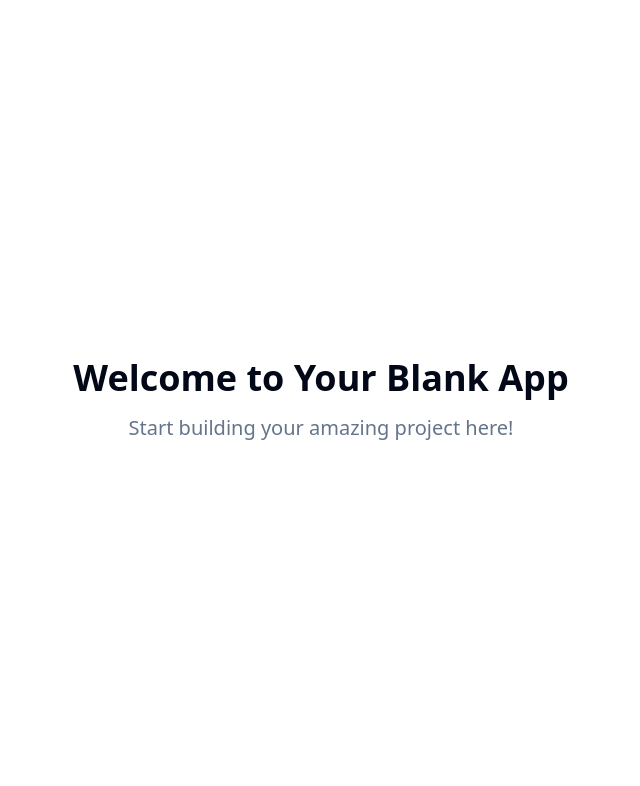
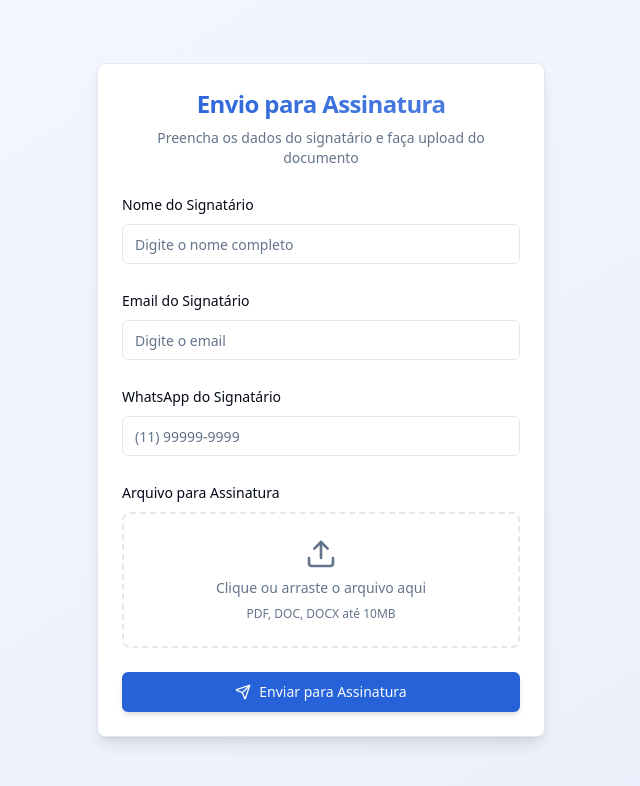
Before and after one commit to alezlopez/zap-sign-sender, a React (Vite) app: page / in a window 1280 px wide. Shown: the top 786 px of the page, without its empty margins (319-959 px from the left). Built offline with nearby package versions, Linux system fonts and the light colour scheme.

Commit message:
Add form for webhook submission
Create a simple form with fields for signer name, email, WhatsApp, and file upload, to submit data to a specified webhook.

```diff
--- /dev/null
+++ b/src/components/SignatureForm.tsx
@@ -0,0 +1,280 @@
+import { useState } from 'react';
+import { Button } from '@/components/ui/button';
+import { Input } from '@/components/ui/input';
+import { Label } from '@/components/ui/label';
+import { Card, CardContent, CardDescription, CardHeader, CardTitle } from '@/components/ui/card';
+import { Upload, FileText, Send, CheckCircle } from 'lucide-react';
+import { useToast } from '@/hooks/use-toast';
+
+interface FormData {
+  nome: string;
+  email: string;
+  whatsapp: string;
+  arquivo: File | null;
+}
+
+const SignatureForm = () => {
+  const [formData, setFormData] = useState<FormData>({
+    nome: '',
+    email: '',
+    whatsapp: '',
+    arquivo: null
+  });
+  const [isLoading, setIsLoading] = useState(false);
+  const [isDragOver, setIsDragOver] = useState(false);
+  const { toast } = useToast();
+
+  const handleInputChange = (field: keyof FormData, value: string) => {
+    setFormData(prev => ({
+      ...prev,
+      [field]: value
+    }));
+  };
+
+  const handleFileChange = (event: React.ChangeEvent<HTMLInputElement>) => {
+    const file = event.target.files?.[0] || null;
+    setFormData(prev => ({
+      ...prev,
+      arquivo: file
+    }));
+  };
+
+  const handleDrop = (event: React.DragEvent<HTMLDivElement>) => {
+    event.preventDefault();
+    setIsDragOver(false);
+
+    const file = event.dataTransfer.files[0];
+    if (file) {
+      setFormData(prev => ({
+        ...prev,
+        arquivo: file
+      }));
+    }
+  };
+
+  const handleDragOver = (event: React.DragEvent<HTMLDivElement>) => {
+    event.preventDefault();
+    setIsDragOver(true);
+  };
+
+  const handleDragLeave = (event: React.DragEvent<HTMLDivElement>) => {
+    event.preventDefault();
+    setIsDragOver(false);
+  };
+
+  const validateForm = (): boolean => {
+    if (!formData.nome.trim()) {
+      toast({
+        title: "Erro de validação",
+        description: "Nome do signatário é obrigatório",
+        variant: "destructive",
+      });
+      return false;
+    }
+
+    if (!formData.email.trim() || !formData.email.includes('@')) {
+      toast({
+        title: "Erro de validação",
+        description: "Email válido é obrigatório",
+        variant: "destructive",
+      });
+      return false;
+    }
+
+    if (!formData.whatsapp.trim()) {
+      toast({
+        title: "Erro de validação",
+        description: "WhatsApp é obrigatório",
+        variant: "destructive",
+      });
+      return false;
+    }
+
+    if (!formData.arquivo) {
+      toast({
+        title: "Erro de validação",
+        description: "Arquivo é obrigatório",
+        variant: "destructive",
+      });
+      return false;
+    }
+
+    return true;
+  };
+
+  const handleSubmit = async (event: React.FormEvent) => {
+    event.preventDefault();
+
+    if (!validateForm()) return;
+
+    setIsLoading(true);
+
+    try {
+      const submitFormData = new FormData();
+      submitFormData.append('nome', formData.nome);
+      submitFormData.append('email', formData.email);
+      submitFormData.append('whatsapp', formData.whatsapp);
+      if (formData.arquivo) {
+        submitFormData.append('arquivo', formData.arquivo);
+      }
+
+      const response = await fetch('https://n8n.colegiozampieri.com/webhook/zapsign', {
+        method: 'POST',
+        body: submitFormData,
+      });
+
+      if (response.ok) {
+        toast({
+          title: "Sucesso!",
+          description: "Formulário enviado com sucesso para processamento.",
+        });
+
+        // Reset form
+        setFormData({
+          nome: '',
+          email: '',
+          whatsapp: '',
+          arquivo: null
+        });
+      } else {
+        throw new Error('Falha no envio');
+      }
+    } catch (error) {
+      console.error('Erro ao enviar formulário:', error);
+      toast({
+        title: "Erro",
+        description: "Falha ao enviar o formulário. Tente novamente.",
+        variant: "destructive",
+      });
+    } finally {
+      setIsLoading(false);
+    }
+  };
+
+  return (
+    <div className="min-h-screen bg-gradient-to-br from-primary/5 to-primary/10 p-4 flex items-center justify-center">
+      <Card className="w-full max-w-md shadow-lg">
+        <CardHeader className="text-center space-y-2">
+          <CardTitle className="text-2xl font-bold bg-gradient-to-r from-primary to-primary/80 bg-clip-text text-transparent">
+            Envio para Assinatura
+          </CardTitle>
+          <CardDescription>
+            Preencha os dados do signatário e faça upload do documento
+          </CardDescription>
+        </CardHeader>
+
+        <CardContent>
+          <form onSubmit={handleSubmit} className="space-y-6">
+            <div className="space-y-2">
+              <Label htmlFor="nome" className="text-sm font-medium">
+                Nome do Signatário
+              </Label>
+              <Input
+                id="nome"
+                type="text"
+                placeholder="Digite o nome completo"
+                value={formData.nome}
+                onChange={(e) => handleInputChange('nome', e.target.value)}
+                className="w-full"
+                required
+              />
+            </div>
+
+            <div className="space-y-2">
+              <Label htmlFor="email" className="text-sm font-medium">
+                Email do Signatário
+              </Label>
+              <Input
+                id="email"
+                type="email"
+                placeholder="Digite o email"
+                value={formData.email}
+                onChange={(e) => handleInputChange('email', e.target.value)}
+                className="w-full"
+                required
+              />
+            </div>
+
+            <div className="space-y-2">
+              <Label htmlFor="whatsapp" className="text-sm font-medium">
+                WhatsApp do Signatário
+              </Label>
+              <Input
+                id="whatsapp"
+                type="tel"
+                placeholder="(11) 99999-9999"
+                value={formData.whatsapp}
+                onChange={(e) => handleInputChange('whatsapp', e.target.value)}
+                className="w-full"
+                required
+              />
+            </div>
+
+            <div className="space-y-2">
+              <Label className="text-sm font-medium">Arquivo para Assinatura</Label>
+              <div
+                className={`border-2 border-dashed rounded-lg p-6 text-center transition-colors cursor-pointer ${
+                  isDragOver
+                    ? 'border-primary bg-primary/5'
+                    : 'border-border hover:border-primary/50'
+                }`}
+                onDrop={handleDrop}
+                onDragOver={handleDragOver}
+                onDragLeave={handleDragLeave}
+                onClick={() => document.getElementById('file-input')?.click()}
+              >
+                <input
+                  id="file-input"
+                  type="file"
+                  className="hidden"
+                  onChange={handleFileChange}
+                  accept=".pdf,.doc,.docx"
+                />
+
+                {formData.arquivo ? (
+                  <div className="flex items-center justify-center space-x-2 text-success">
+                    <FileText size={20} />
+                    <span className="text-sm font-medium">
+                      {formData.arquivo.name}
+                    </span>
+                    <CheckCircle size={16} />
+                  </div>
+                ) : (
+                  <div className="space-y-2">
+                    <Upload className="mx-auto h-8 w-8 text-muted-foreground" />
+                    <p className="text-sm text-muted-foreground">
+                      Clique ou arraste o arquivo aqui
+                    </p>
+                    <p className="text-xs text-muted-foreground">
+                      PDF, DOC, DOCX até 10MB
+                    </p>
+                  </div>
+                )}
+              </div>
+            </div>
+
+            <Button
+              type="submit"
+              className="w-full bg-gradient-to-r from-primary to-primary/90 hover:from-primary/90 hover:to-primary shadow-md"
+              disabled={isLoading}
+            >
+              {isLoading ? (
+                <div className="flex items-center space-x-2">
+                  <div className="w-4 h-4 border-2 border-white border-t-transparent rounded-full animate-spin" />
+                  <span>Enviando...</span>
+                </div>
+              ) : (
+                <div className="flex items-center space-x-2">
+                  <Send size={16} />
+                  <span>Enviar para Assinatura</span>
+                </div>
+              )}
+            </Button>
+          </form>
+        </CardContent>
+      </Card>
+    </div>
+  );
+};
+
+export default SignatureForm;
--- a/src/index.css
+++ b/src/index.css
@@ -17,11 +17,17 @@ All colors MUST be HSL.
     --popover: 0 0% 100%;
     --popover-foreground: 222.2 84% 4.9%;
 
-    --primary: 222.2 47.4% 11.2%;
+    --primary: 220 70% 50%;
     --primary-foreground: 210 40% 98%;
 
     --secondary: 210 40% 96.1%;
     --secondary-foreground: 222.2 47.4% 11.2%;
+
+    --success: 142 76% 36%;
+    --success-foreground: 210 40% 98%;
+
+    --gradient-primary: linear-gradient(135deg, hsl(var(--primary)), hsl(220 80% 60%));
+    --shadow-form: 0 10px 25px -5px hsl(var(--primary) / 0.1);
 
     --muted: 210 40% 96.1%;
     --muted-foreground: 215.4 16.3% 46.9%;
--- a/src/pages/Index.tsx
+++ b/src/pages/Index.tsx
@@ -1,14 +1,7 @@
-// Update this page (the content is just a fallback if you fail to update the page)
+import SignatureForm from '@/components/SignatureForm';
 
 const Index = () => {
-  return (
-    <div className="min-h-screen flex items-center justify-center bg-background">
-      <div className="text-center">
-        <h1 className="text-4xl font-bold mb-4">Welcome to Your Blank App</h1>
-        <p className="text-xl text-muted-foreground">Start building your amazing project here!</p>
-      </div>
-    </div>
-  );
+  return <SignatureForm />;
 };
 
 export default Index;
--- a/tailwind.config.ts
+++ b/tailwind.config.ts
@@ -31,6 +31,10 @@ export default {
 				secondary: {
 					DEFAULT: 'hsl(var(--secondary))',
 					foreground: 'hsl(var(--secondary-foreground))'
+				},
+				success: {
+					DEFAULT: 'hsl(var(--success))',
+					foreground: 'hsl(var(--success-foreground))'
 				},
 				destructive: {
 					DEFAULT: 'hsl(var(--destructive))',
```
